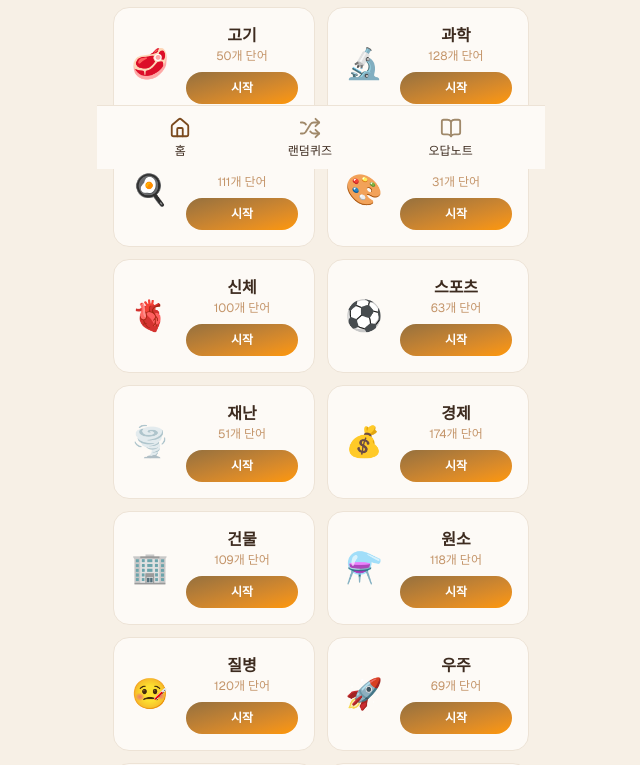
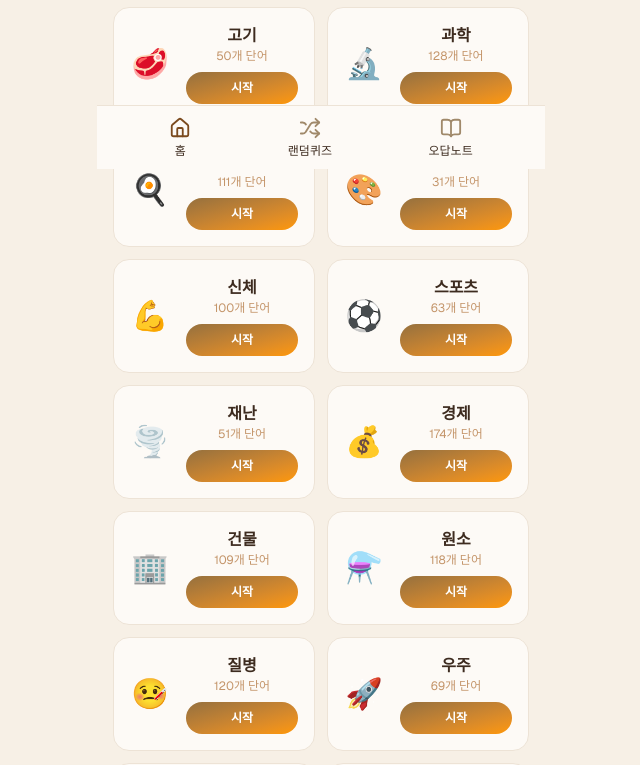
Before and after one commit to chriskwork/voca-quiz, a Next.js app: page / in a window 1280 px wide. Shown: the part 631-1396 px from the top of the page, without its empty margins (319-959 px from the left). Built offline with nearby package versions, Linux system fonts and the light colour scheme.

Commit message:
fix: emoji fix

```diff
--- a/app/page.tsx
+++ b/app/page.tsx
@@ -1,51 +1,55 @@
-import fs from "fs";
-import path from "path";
-import Link from "next/link";
-import { Shuffle } from "lucide-react";
+import fs from 'fs';
+import path from 'path';
+import Link from 'next/link';
+import { Shuffle } from 'lucide-react';
 
 // Tema data from json files
 const TEMA_META: Record<string, { emoji: string; name: string }> = {
-  animal: { emoji: "🐾", name: "동물" },
-  ave: { emoji: "🐦", name: "새" },
-  bathroom: { emoji: "🚿", name: "욕실" },
-  bebida: { emoji: "🥤", name: "음료" },
-  carne: { emoji: "🥩", name: "고기" },
-  ciencia: { emoji: "🔬", name: "과학" },
-  cocina: { emoji: "🍳", name: "주방" },
-  color: { emoji: "🎨", name: "색깔" },
-  cuerpo: { emoji: "🫀", name: "신체" },
-  deporte: { emoji: "⚽", name: "스포츠" },
-  desastre: { emoji: "🌪️", name: "재난" },
-  economia: { emoji: "💰", name: "경제" },
-  edificio: { emoji: "🏢", name: "건물" },
-  elemento: { emoji: "⚗️", name: "원소" },
-  enfermedad: { emoji: "🤒", name: "질병" },
-  espacio: { emoji: "🚀", name: "우주" },
-  familia: { emoji: "👨‍👩‍👧", name: "가족" },
-  fruta: { emoji: "🍎", name: "과일" },
-  hospital: { emoji: "🏥", name: "병원" },
-  insecto: { emoji: "🐛", name: "곤충" },
-  instrumento: { emoji: "🎸", name: "악기" },
-  medicamiento: { emoji: "💊", name: "약" },
-  ordenador: { emoji: "💻", name: "컴퓨터" },
-  pais: { emoji: "🌍", name: "나라" },
-  parque: { emoji: "🌳", name: "공원" },
-  pelicula: { emoji: "🎬", name: "영화" },
-  playa: { emoji: "🏖️", name: "해변" },
-  tienda: { emoji: "🏪", name: "가게" },
-  time: { emoji: "⏰", name: "시간" },
-  trabajo: { emoji: "👔", name: "직업" },
-  verdura: { emoji: "🥦", name: "채소" },
-  viaje: { emoji: "✈️", name: "여행" },
-  "vida-marina": { emoji: "🐠", name: "해양생물" },
-  weather: { emoji: "⛅", name: "날씨" },
+  animal: { emoji: '🐾', name: '동물' },
+  ave: { emoji: '🐦', name: '새' },
+  bathroom: { emoji: '🚿', name: '욕실' },
+  bebida: { emoji: '🥤', name: '음료' },
+  carne: { emoji: '🥩', name: '고기' },
+  ciencia: { emoji: '🔬', name: '과학' },
+  cocina: { emoji: '🍳', name: '주방' },
+  color: { emoji: '🎨', name: '색깔' },
+  cuerpo: { emoji: '💪', name: '신체' },
+  deporte: { emoji: '⚽', name: '스포츠' },
+  desastre: { emoji: '🌪️', name: '재난' },
+  economia: { emoji: '💰', name: '경제' },
+  edificio: { emoji: '🏢', name: '건물' },
+  elemento: { emoji: '⚗️', name: '원소' },
+  enfermedad: { emoji: '🤒', name: '질병' },
+  espacio: { emoji: '🚀', name: '우주' },
+  familia: { emoji: '👨‍👩‍👧', name: '가족' },
+  fruta: { emoji: '🍎', name: '과일' },
+  hospital: { emoji: '🏥', name: '병원' },
+  insecto: { emoji: '🐛', name: '곤충' },
+  instrumento: { emoji: '🎸', name: '악기' },
+  medicamiento: { emoji: '💊', name: '약' },
+  ordenador: { emoji: '💻', name: '컴퓨터' },
+  pais: { emoji: '🌍', name: '나라' },
+  parque: { emoji: '🌳', name: '공원' },
+  pelicula: { emoji: '🎬', name: '영화' },
+  playa: { emoji: '🏖️', name: '해변' },
+  tienda: { emoji: '🏪', name: '가게' },
+  time: { emoji: '⏰', name: '시간' },
+  trabajo: { emoji: '👔', name: '직업' },
+  verdura: { emoji: '🥦', name: '채소' },
+  viaje: { emoji: '✈️', name: '여행' },
+  'vida-marina': { emoji: '🐠', name: '해양생물' },
+  weather: { emoji: '⛅', name: '날씨' },
 };
 
 // Load json files
 function getTemas() {
   return Object.entries(TEMA_META).map(([tema, meta]) => {
-    const filePath = path.join(process.cwd(), "public/json-files/es-ko", `tema-${tema}.json`);
-    const words = JSON.parse(fs.readFileSync(filePath, "utf-8"));
+    const filePath = path.join(
+      process.cwd(),
+      'public/json-files/es-ko',
+      `tema-${tema}.json`,
+    );
+    const words = JSON.parse(fs.readFileSync(filePath, 'utf-8'));
     return { tema, ...meta, count: words.length };
   });
 }
@@ -56,22 +60,22 @@ export default function Home() {
   const totalWords = temas.reduce((sum, t) => sum + t.count, 0);
 
   return (
-    <main className="flex flex-col min-h-screen">
+    <main className='flex flex-col min-h-screen'>
       {/* Header */}
-      <div className="bg-linear-to-br from-tema-brown to-tema-orange px-5 pt-12 pb-8 rounded-b-3xl text-white">
-        <p className="opacity-70 mb-1 text-sm">스페인어 단어/퀴즈</p>
-        <h1 className="font-bold text-2xl leading-snug">
+      <div className='bg-linear-to-br from-tema-brown to-tema-orange px-5 pt-12 pb-8 rounded-b-3xl text-white'>
+        <p className='opacity-70 mb-1 text-sm'>스페인어 단어/퀴즈</p>
+        <h1 className='font-bold text-2xl leading-snug'>
           오늘도 한 단어씩,
           <br />
           스페인어를 정복해요
         </h1>
-        <p className="opacity-60 mt-2 mb-8 text-sm">
+        <p className='opacity-60 mt-2 mb-8 text-sm'>
           총 {temas.length}개 테마 · {totalWords.toLocaleString()}개 단어
         </p>
 
         <Link
-          href={"/quiz/random"}
-          className="inline-flex items-center gap-3 bg-tema-cream px-8 py-3 rounded-4xl font-bold text-tema-brown text-sm"
+          href={'/quiz/random'}
+          className='inline-flex items-center gap-3 bg-tema-cream px-8 py-3 rounded-4xl font-bold text-tema-brown text-sm'
         >
           <Shuffle size={18} />
           랜덤 퀴즈 시작
@@ -79,21 +83,28 @@ export default function Home() {
       </div>
 
       {/* Tema list */}
-      <section className="px-4 pt-6 pb-4">
-        <h2 className="mb-4 font-semibold text-tema-brown text-xs uppercase tracking-widest">테마별 단어 공부</h2>
-        <div className="gap-3 grid grid-cols-2">
+      <section className='px-4 pt-6 pb-4'>
+        <h2 className='mb-4 font-semibold text-tema-brown text-xs uppercase tracking-widest'>
+          테마별 단어 공부
+        </h2>
+        <div className='gap-3 grid grid-cols-2'>
           {/* Contents */}
           {temas.map(({ tema, emoji, name, count }) => (
-            <div key={tema} className="flex items-center gap-4 bg-card px-4 py-4 border border-border rounded-2xl">
+            <div
+              key={tema}
+              className='flex items-center gap-4 bg-card px-4 py-4 border border-border rounded-2xl'
+            >
               {/* Icon */}
-              <span className="w-10 text-3xl text-center">{emoji}</span>
+              <span className='w-10 text-3xl text-center'>{emoji}</span>
               {/* Button part */}
-              <div className="flex flex-col flex-1 items-center">
-                <span className="font-semibold text-base">{name}</span>
-                <span className="mb-2 text-tema-brown-muted text-xs">{count}개 단어</span>
+              <div className='flex flex-col flex-1 items-center'>
+                <span className='font-semibold text-base'>{name}</span>
+                <span className='mb-2 text-tema-brown-muted text-xs'>
+                  {count}개 단어
+                </span>
                 <Link
                   href={`/voca/${tema}`}
-                  className="bg-linear-to-br from-tema-brown to-tema-orange px-4 py-2 rounded-2xl w-full font-semibold text-white text-xs text-center"
+                  className='bg-linear-to-br from-tema-brown to-tema-orange px-4 py-2 rounded-2xl w-full font-semibold text-white text-xs text-center'
                 >
                   시작
                 </Link>
```
